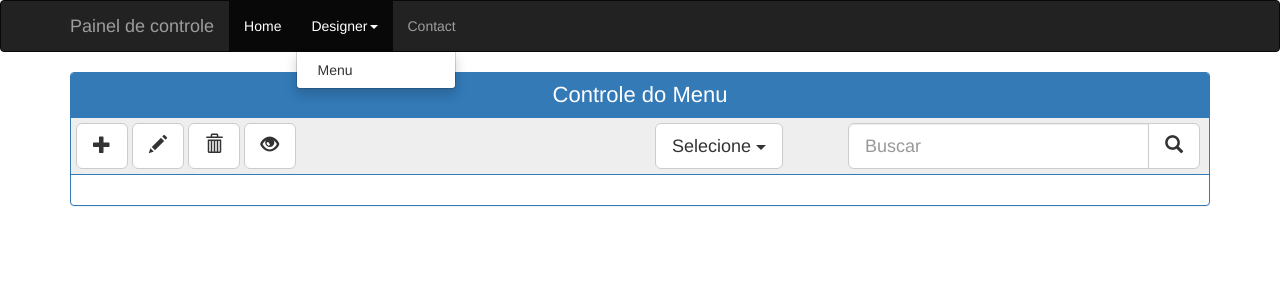
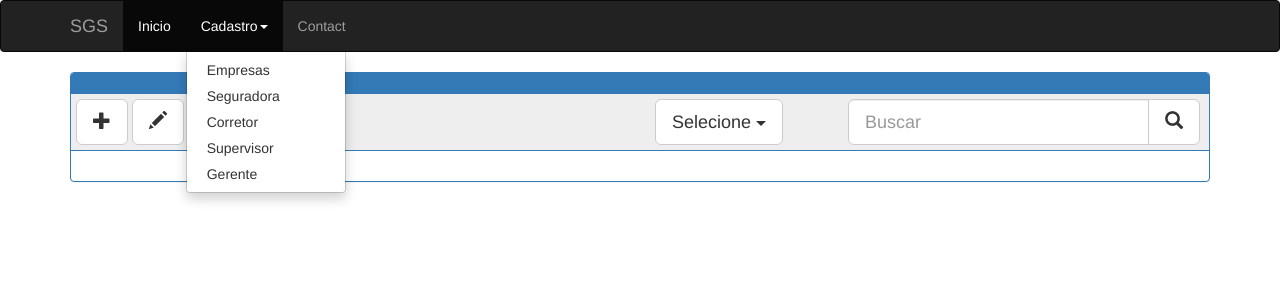
Before and after one commit to simonemoraes/projetoBase, a CodeIgniter app: the page made by application/views/layout/v_painel.php in a window 1280 px wide, after a click on "Cadastro". Shown: the top 300 px of the page. Run offline with CodeIgniter, Linux system fonts and the light colour scheme; data that the repository does not hold is empty.

Commit message:
Refatoração completa para automatização do painel do grid  - RUI

```diff
--- a/application/config/routes.php
+++ b/application/config/routes.php
@@ -1,4 +1,7 @@
-<?php  if ( ! defined('BASEPATH')) exit('No direct script access allowed');
+<?php
+
+if (!defined('BASEPATH'))
+    exit('No direct script access allowed');
 /*
   | -------------------------------------------------------------------------
   | URI ROUTING
@@ -38,10 +41,11 @@
   |
  */
 
-$route['default_controller'] = "painel_control/menu";
+$route['default_controller'] = "principal_control";
 $route['404_override'] = '';
 
-$route['painel_menu'] = "painel_control/menu";
+$route['empresa'] = "empresa_control";
+
 
 
 /* End of file routes.php */
--- a/application/libraries/obj_gen.php
+++ b/application/libraries/obj_gen.php
@@ -11,9 +11,10 @@ class Obj_gen extends CI_Loader {
         $this->ci = &get_instance();
     }
 
-    function retornaPagina($html) {
+    function retornaPagina($html, $info_painel = array()) {
 
         $dados['conteudo'] = $html;
+        $dados['painel']= $info_painel;
 
         $pagina = $this->ci->load->view('layout/v_painel', $dados, true);
 
--- a/application/views/adm/v_clientes.php
+++ /dev/null
@@ -1 +0,0 @@
-<?= $paginaok; ?>
--- /dev/null
+++ b/application/views/empresa/v_empresa.php
@@ -0,0 +1 @@
+<?= $html_empresa; ?>
--- /dev/null
+++ b/application/views/includes/cabecalho.php
@@ -0,0 +1,55 @@
+<!DOCTYPE html>
+<html lang="en">
+    <head>
+        <meta charset="utf-8">
+        <meta http-equiv="X-UA-Compatible" content="IE=edge">
+        <meta name="viewport" content="width=device-width, initial-scale=1">
+        <!-- The above 3 meta tags *must* come first in the head; any other head content must come *after* these tags -->
+        <meta name="description" content="">
+        <meta name="author" content="">
+        <link rel="icon" href="../../favicon.ico">
+
+        <title>SGS - Sistema Gestor de Seguros</title>
+
+
+        <link rel="stylesheet" href="<?= base_url("css/estilo_painel.css") ?>">
+        <link rel="stylesheet" href="<?= base_url("css/bootstrap.min.css") ?>">
+
+
+
+    </head>
+
+    <body>
+
+        <!-- Inicio - Navbar -->
+        <nav class="navbar navbar-inverse">
+            <div class="container">
+                <div class="navbar-header">
+                    <button type="button" class="navbar-toggle collapsed" data-toggle="collapse" data-target="#navbar" aria-expanded="false" aria-controls="navbar">
+                        <span class="sr-only">Toggle navigation</span>
+                        <span class="icon-bar"></span>
+                        <span class="icon-bar"></span>
+                        <span class="icon-bar"></span>
+                    </button>
+                    <a class="navbar-brand" href="#">SGS</a>
+                </div>
+                <div id="navbar" class="collapse navbar-collapse">
+                    <ul class="nav navbar-nav">
+                        <li class="active"><a href="<?= base_url() ?>">Inicio</a></li>
+                        <li>
+                            <a href="#" class="dropdown-toggle" data-toggle="dropdown" role="button" aria-haspopup="true" aria-expanded="false">Cadastro<span class="caret"></span></a>
+                            <ul class="dropdown-menu">
+                                <li><a href="<?= base_url('empresa') ?>">Empresas</a></li>
+                                <li><a href="#">Seguradora</a></li>
+                                <li><a href="#">Corretor</a></li>
+                                <li><a href="#">Supervisor</a></li>
+                                <li><a href="#">Gerente</a></li>
+
+                            </ul>
+                        </li>
+                        <li><a href="#contact">Contact</a></li>
+                    </ul>
+                </div>
+            </div>
+        </nav>
+        <!-- Fim - Navbar -->
--- /dev/null
+++ b/application/views/includes/rodape.php
@@ -0,0 +1,12 @@
+
+
+        <!-- Bootstrap core JavaScript
+        ================================================== -->
+        <!-- Placed at the end of the document so the pages load faster -->
+
+
+        <script src="<?= base_url("js/jquery-1.11.3.min.js") ?>"></script>
+        <script src="<?= base_url("js/bootstrap.min.js") ?>"></script>
+        <script src="<?= base_url("js/js_painel.js") ?>"></script>
+    </body>
+</html>
--- a/application/views/layout/v_painel.php
+++ b/application/views/layout/v_painel.php
@@ -1,71 +1,4 @@
-<!DOCTYPE html>
-<html lang="en">
-    <head>
-        <meta charset="utf-8">
-        <meta http-equiv="X-UA-Compatible" content="IE=edge">
-        <meta name="viewport" content="width=device-width, initial-scale=1">
-        <!-- The above 3 meta tags *must* come first in the head; any other head content must come *after* these tags -->
-        <meta name="description" content="">
-        <meta name="author" content="">
-        <link rel="icon" href="../../favicon.ico">
-
-        <title>Painel de controle</title>
-
-
-        <link rel="stylesheet" href="<?= base_url("css/estilo_painel.css") ?>">
-        <link rel="stylesheet" href="<?= base_url("css/bootstrap.min.css") ?>">
-
-        <style>
-            #id_panel_h3_VPanel {
-                text-align: center;
-                font-size: 22px;
-            }
-
-            .botaoFerramenta {
-                /*                margin-right: -4px;*/
-                /*                border-radius: 0px;*/
-            }
-
-
-            .input-group-lg>.form-control, .input-group-lg>.input-group-btn>.btn {
-                /*                border-radius: 0;*/
-            }
-
-        </style>
-
-
-    </head>
-
-    <body>
-
-        <!-- Inicio - Navbar -->
-        <nav class="navbar navbar-inverse">
-            <div class="container">
-                <div class="navbar-header">
-                    <button type="button" class="navbar-toggle collapsed" data-toggle="collapse" data-target="#navbar" aria-expanded="false" aria-controls="navbar">
-                        <span class="sr-only">Toggle navigation</span>
-                        <span class="icon-bar"></span>
-                        <span class="icon-bar"></span>
-                        <span class="icon-bar"></span>
-                    </button>
-                    <a class="navbar-brand" href="#">Painel de controle</a>
-                </div>
-                <div id="navbar" class="collapse navbar-collapse">
-                    <ul class="nav navbar-nav">
-                        <li class="active"><a href="#">Home</a></li>
-                        <li>
-                            <a href="#" class="dropdown-toggle" data-toggle="dropdown" role="button" aria-haspopup="true" aria-expanded="false">Designer<span class="caret"></span></a>
-                            <ul class="dropdown-menu">
-                                <li><a href="<?= base_url('painel_menu') ?>">Menu</a></li>
-
-                            </ul>
-                        </li>
-                        <li><a href="#contact">Contact</a></li>
-                    </ul>
-                </div>
-            </div>
-        </nav>
-        <!-- Fim - Navbar -->
+<?php $this->load->view('includes/cabecalho.php') ?>
 
 
 <section id="id_sectionBodyPainel">
@@ -74,7 +7,7 @@
 
         <div class="panel panel-primary">
             <div class="panel-heading">
-                        <h3 class="panel-title" id="id_panel_h3_VPanel">Controle do Menu</h3>
+                <h3 class="panel-title" id="id_panel_h3_VPanel"><?=$painel['titulo'] ?></h3>
             </div>
 
             <div style="border-bottom: 1px solid #337ab7; background-color: #EEEEEE; padding: 5px;">
@@ -85,17 +18,17 @@
                             <span class="glyphicon glyphicon-plus" aria-hidden="true"></span>
                         </a>
 
-                                <button type="button" class="btn btn-default btn-lg botaoFerramenta" title="Editar" aria-label="Left Align">
+                        <a href="script:;" class="btn btn-default btn-lg botaoFerramenta" title="Editar" aria-label="Left Align">
                             <span class="glyphicon glyphicon-pencil" aria-hidden="true"></span>
-                                </button>
+                        </a>
 
-                                <button type="button" class="btn btn-default btn-lg botaoFerramenta" title="Excluir" aria-label="Left Align">
+                        <a href="script:;" class="btn btn-default btn-lg botaoFerramenta" title="Excluir" aria-label="Left Align">
                             <span class="glyphicon glyphicon-trash" aria-hidden="true"></span>
-                                </button>
+                        </a>
 
-                                <button type="button" class="btn btn-default btn-lg botaoFerramenta" title="Visualizar" aria-label="Left Align">
+                        <a href="script:;" class="btn btn-default btn-lg botaoFerramenta" title="Visualizar" aria-label="Left Align">
                             <span class="glyphicon glyphicon-eye-open" aria-hidden="true"></span>
-                                </button>
+                        </a>
 
                     </div>
 
@@ -139,14 +72,4 @@
 </section>
 <!-- /.container -->
 
-
-        <!-- Bootstrap core JavaScript
-        ================================================== -->
-        <!-- Placed at the end of the document so the pages load faster -->
-
-
-        <script src="<?= base_url("js/jquery-1.11.3.min.js") ?>"></script>
-        <script src="<?= base_url("js/bootstrap.min.js") ?>"></script>
-        <script src="<?= base_url("js/js_painel.js") ?>"></script>
-    </body>
-</html>
+<?php $this->load->view('includes/rodape.php') ?>
--- a/css/estilo_painel.css
+++ b/css/estilo_painel.css
@@ -1,5 +1,20 @@
 @charset "UTF-8";
 
 #id_sectionBodyPainel{
-/*    margin-top: 70px;*/
+    /*    margin-top: 70px;*/
 }
+
+#id_panel_h3_VPanel {
+   // text-align: center;
+    font-size: 22px;
+}
+
+.botaoFerramenta {
+    /*                margin-right: -4px;*/
+    /*                border-radius: 0px;*/
+}
+
+
+.input-group-lg>.form-control, .input-group-lg>.input-group-btn>.btn {
+    /*                border-radius: 0;*/
+}
```
Also changed, not shown: application/controllers/empresa_control.php (added, +20 -0 lines), application/controllers/painel_control.php (deleted, +0 -40 lines), application/controllers/principal_control.php (added, +18 -0 lines), application/index.html (deleted, +0 -10 lines), application/views/adm/testerui.php (deleted, +0 -12 lines), application/views/empresa/grid_empresa.php (added, +12 -0 lines), application/views/principal/v_inicial.php (added, +15 -0 lines). Lines whose indentation alone changed are shown as unchanged.
